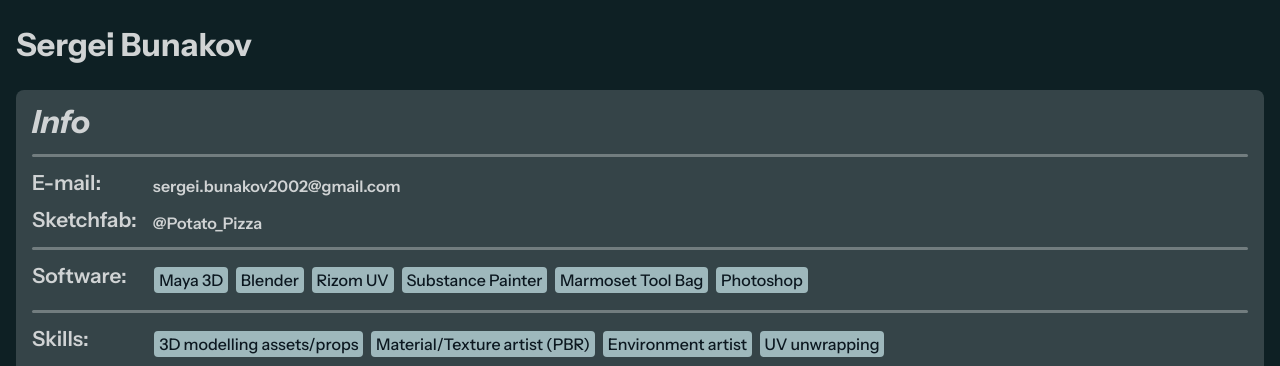
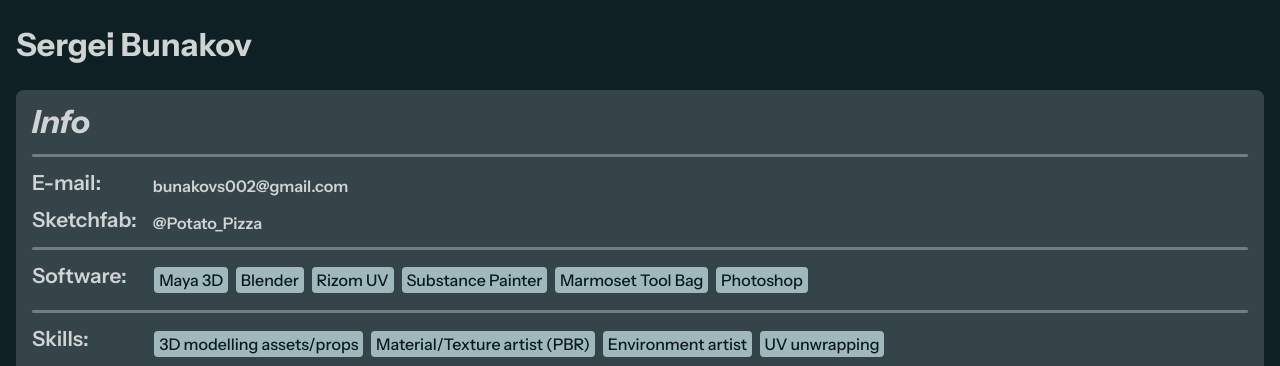
Before and after one commit to SergeiBunakov/SergeiBuankov, a Jekyll site: the page built from index.html, in a window 1280 px wide and 900 px high. Shown: the top 366 px of the window. Built offline with Jekyll 4.4.1, drawn with Linux system fonts in a browser that asks for light colours.

Commit message:
WIP: Update e-mail

```diff
--- a/_includes/side-panel.html
+++ b/_includes/side-panel.html
@@ -4,7 +4,7 @@
   <div class="details">
     <div class="details-item">
       <span class="details-title">E-mail:</span>
-      <a class="details-content fw-semibold" href="mailto:sergei.bunakov2002@gmail.com">sergei.bunakov2002@gmail.com</a>
+      <a class="details-content fw-semibold" href="mailto:sergei.bunakov2002@gmail.com">bunakovs002@gmail.com</a>
     </div>
     <div class="details-item">
       <span class="details-title">Sketchfab:</span>
```
